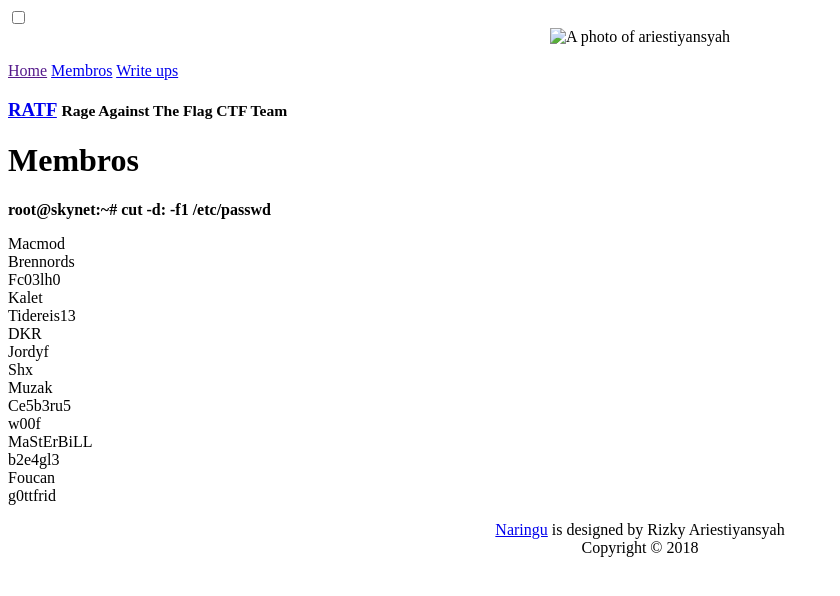
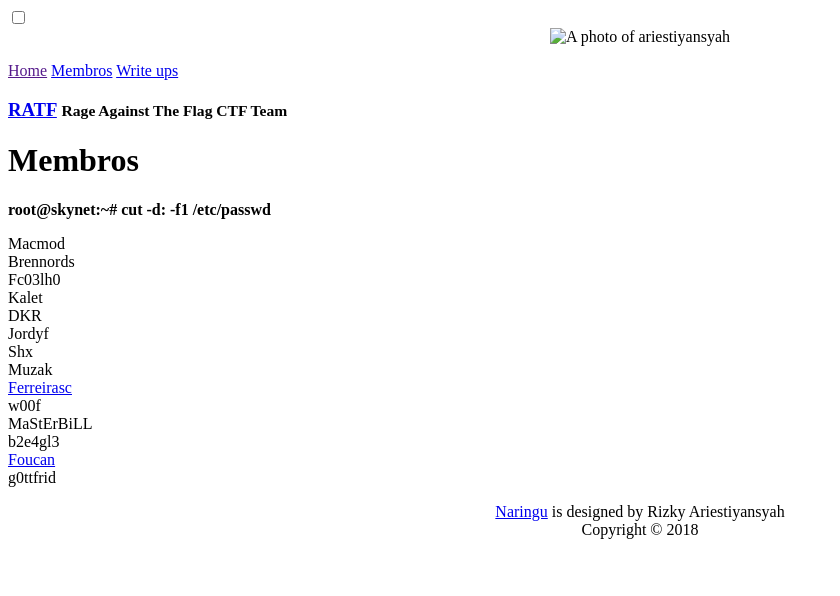
Before and after one commit to ratf/ratf.github.io, a Jekyll site: the page built from about/index.md, in a window 1280 px wide. Shown: the top 596 px of the page, without its empty margins (0-840 px from the left). Built offline with Jekyll 4.4.1, drawn with Linux system fonts in a browser that asks for light colours.

Commit message:
Update index.md

```diff
--- a/about/index.md
+++ b/about/index.md
@@ -11,15 +11,14 @@ Macmod<br>
 Brennords<br>
 Fc03lh0<br>
 Kalet<br>
-Tidereis13<br>
 DKR<br>
 Jordyf<br>
 Shx<br>
 Muzak<br>
-Ce5b3ru5<br>
+[Ferreirasc](github.com/ferreirasc)<br>
 w00f<br>
 MaStErBiLL<br>
 b2e4gl3<br>
-Foucan<br>
+[Foucan](https://github.com/F0uCan)<br>
 g0ttfrid<br>
 <!--матрица имеет тебя: 68747470733A2F2F7777772E796F75747562652E636F6D2F77617463683F763D61544C3471494978673841-->
```
